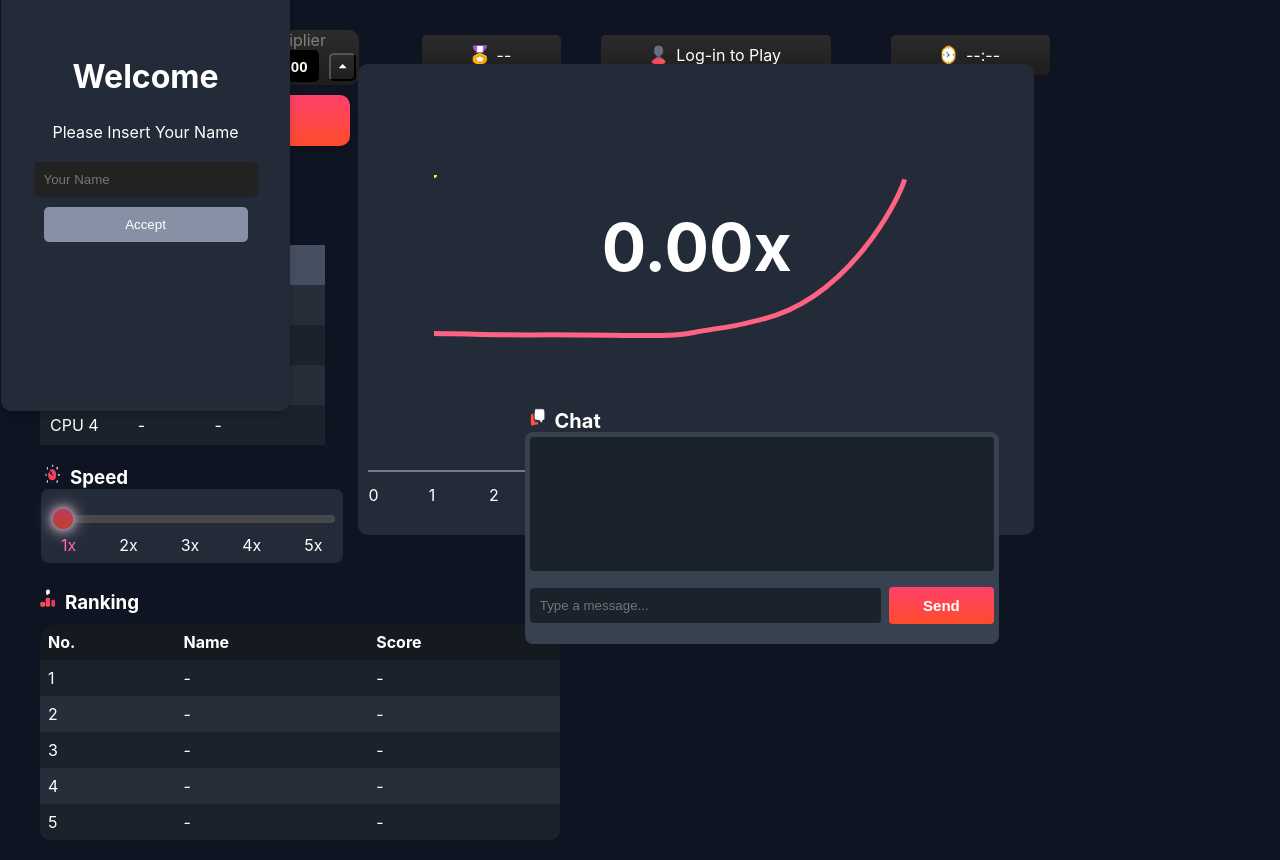
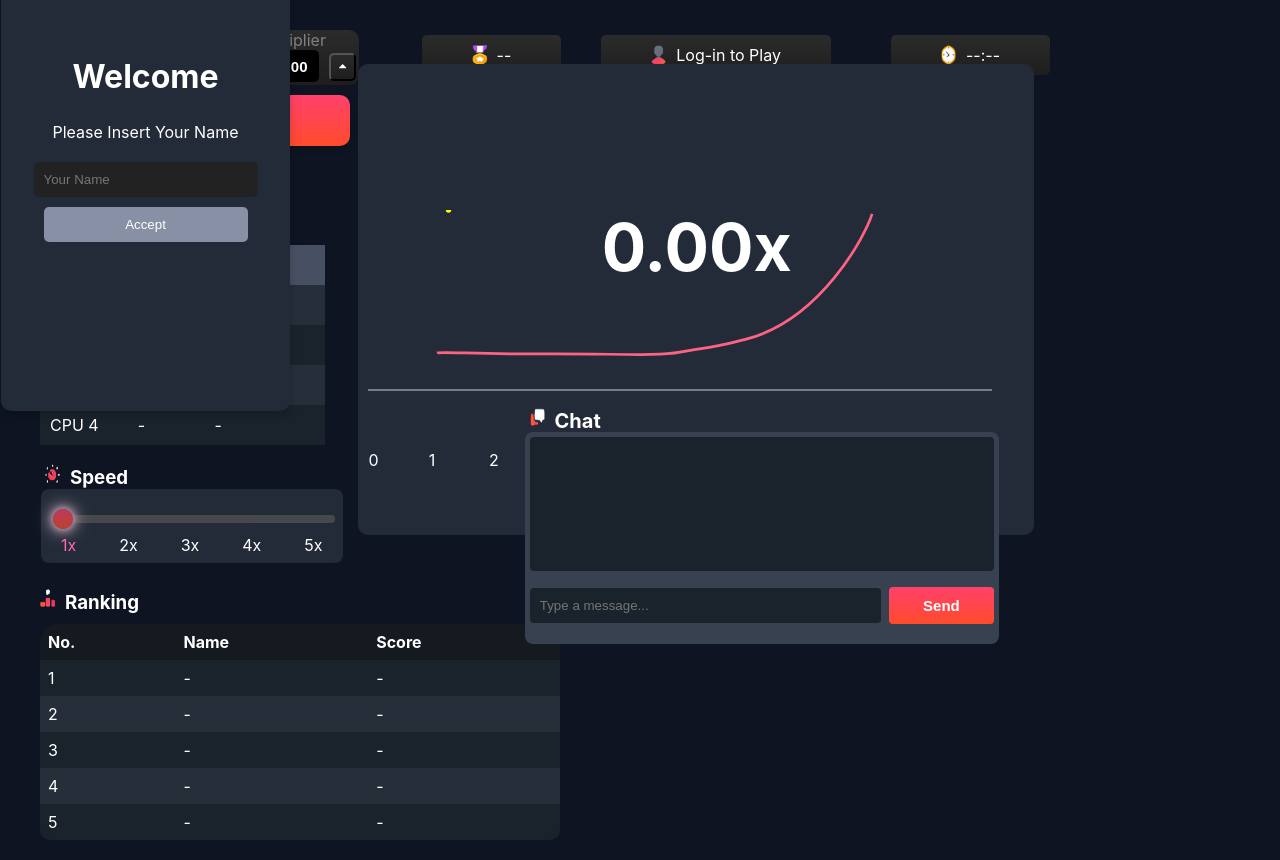
Before and after one commit to probablypenera007/guessnumber_frontend, a React (Create React App) app: page / in a window 1280 px wide. Built offline with nearby package versions, Linux system fonts and the light colour scheme.

Commit message:
gameboard

```diff
--- a/src/components/GameBoard/GameBoard.module.css
+++ b/src/components/GameBoard/GameBoard.module.css
@@ -79,7 +79,7 @@
 .lineContainer {
     position: relative;
     width: 100%;
-    height: 50px;
+    /* height: 50px;  */
   }
 
   .baseLine {
--- a/src/components/GameBoard/GameBoard.tsx
+++ b/src/components/GameBoard/GameBoard.tsx
@@ -21,21 +21,21 @@ const GameBoard: React.FC<GameBoardProps> = ({ speed, onGameEnd, gameStarted })
     if (gameStarted) {
       if (pathRef.current && ballRef.current) {
         gsap.set(ballRef.current, {
-          scale: 0.5,
+          scale: 2,
           autoAlpha: 1
         });
 
 
         gsap.to(ballRef.current, {
-          duration: speed,
-          ease: "power2.in",
+          duration: 10,
+          ease: "none",
           motionPath: {
             path: "M-12.733,158.807 C-9.231,157.152 44.578,160.773 117.63,159.779 192.621,159.779 232.53,162.598 257.093,157.942 300.719,149.671 282.615,155.891 329.89,143.813 414.182,122.277 463.665,27.389 470.665,4.394",
             align: pathRef.current,
-            alignOrigin: [0.5, 0.5],
+            alignOrigin: [-12.50, 0.50],
             autoRotate: 90
           },
-          y: -500,
+          y: -800,
           onUpdate: () => {
             const progress = gsap.getProperty(ballRef.current, "motionPath");
             const currentProgress = progress as number;
@@ -50,12 +50,13 @@ const GameBoard: React.FC<GameBoardProps> = ({ speed, onGameEnd, gameStarted })
   return (
     <div className={Style.gameBoard}>
       <h1 className={Style.graph__multiplier}>{currentMultiplier.toFixed(2)}x</h1>
-      <svg width="80%" height="200" viewBox="0 0 80 -80" ref={pathRef}>
+      <svg width="650" height="180" viewBox="0 0 550 200" ref={pathRef}>
         <path
           d="M-12.733,158.807 C-9.231,157.152 44.578,160.773 117.63,159.779 192.621,159.779 232.53,162.598 257.093,157.942 300.719,149.671 282.615,155.891 329.89,143.813 414.182,122.277 463.665,27.389 470.665,4.394"
           fill="transparent"
           stroke="rgb(255, 99, 132)"
-          strokeWidth="5"
+
+          strokeWidth="3"
         />
         <circle ref={ballRef} r="3" fill="yellow" />
       </svg>
```
